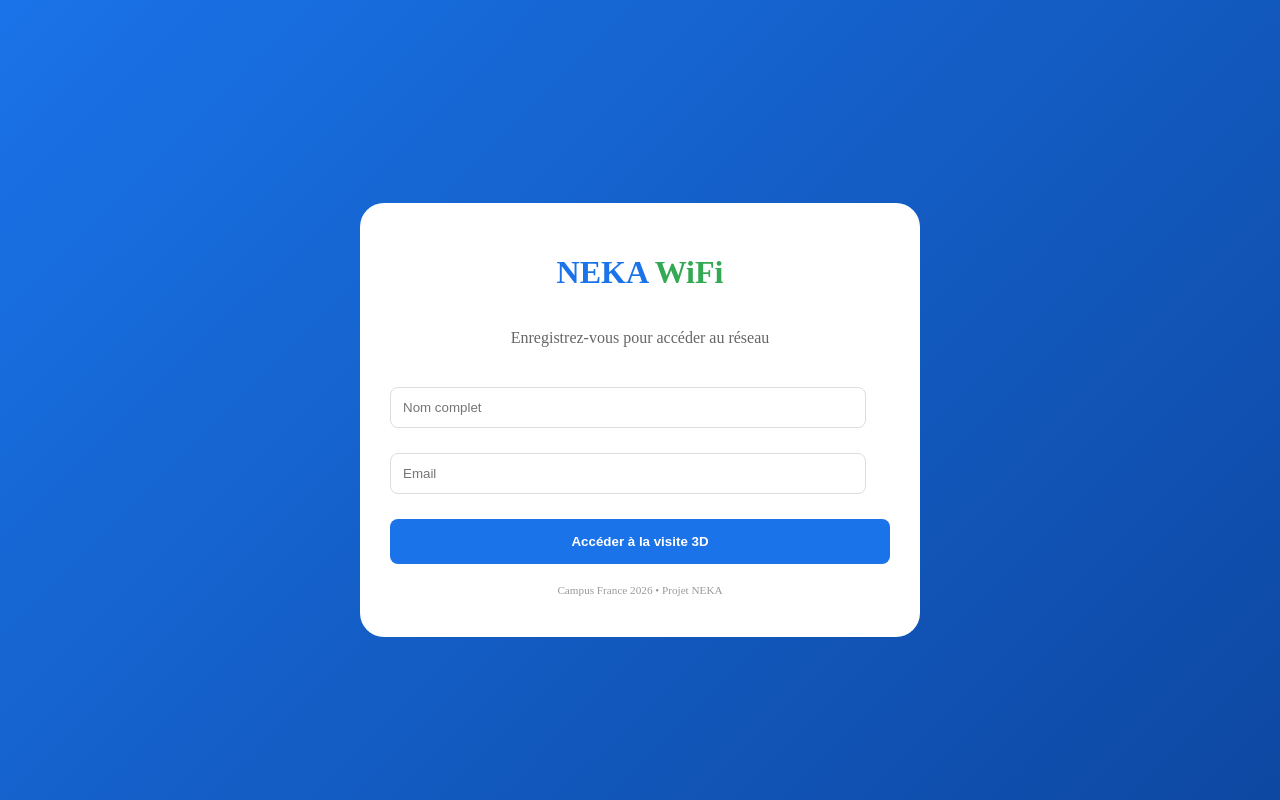
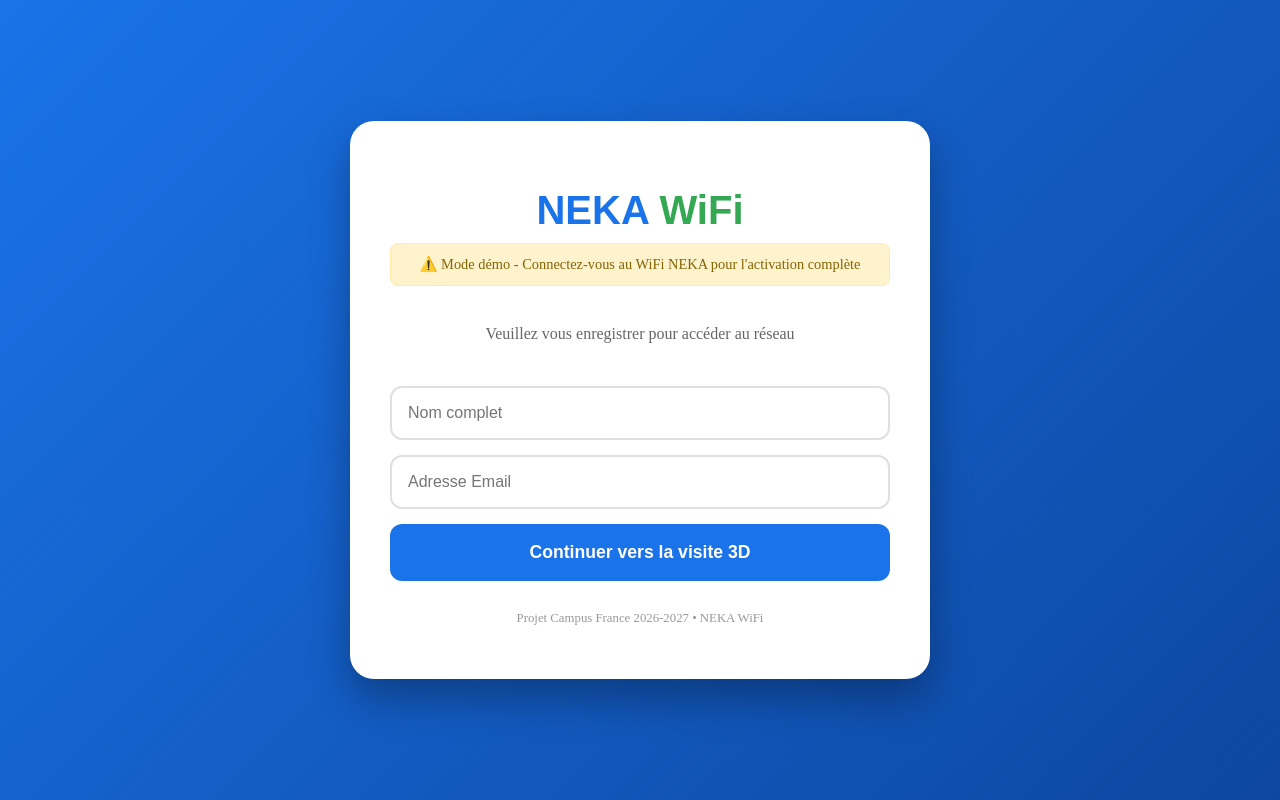
Before and after one commit to Abdoul-Lelou/PORTAL_NEKA, a React (Vite) app: page / in a window 1280 px wide. Built offline with nearby package versions, Linux system fonts and the light colour scheme.

Commit message:
token&app

```diff
--- a/src/App.jsx
+++ b/src/App.jsx
@@ -1,165 +1,266 @@
 import React, { useState, useEffect } from 'react';
-import sha256 from 'js-sha256'; // Ajoute cette dépendance : npm install js-sha256
 
 function App() {
   const [step, setStep] = useState(1);
-  const [fasParams, setFasParams] = useState(null); // On garde les params décodés
+  const [fasParams, setFasParams] = useState("");
   const [formData, setFormData] = useState({ name: '', email: '' });
   const [isLoading, setIsLoading] = useState(false);
-  const [timeLeft, setTimeLeft] = useState(10);
-  const [canActivate, setCanActivate] = useState(false);
-  const [isConnected, setIsConnected] = useState(false);
-
-  const FASKY = "1234567890"; // Ta clé secrète (à changer en prod !)
+  const [error, setError] = useState("");
 
   useEffect(() => {
+    // Récupérer les paramètres FAS de l'URL
     const urlParams = new URLSearchParams(window.location.search);
+    const fas = urlParams.get('fas');
 
-    if (urlParams.get('status') === 'connected') {
-      setIsConnected(true);
-      return;
-    }
-
-    const fas = urlParams.get('fas');
     if (fas) {
-      // Décodage direct dans le frontend
-      const decoded = Buffer.from(fas, 'base64').toString('utf-8');
-      const params = {};
-      decoded.split(/[,&]/).forEach(pair => {
-        const [k, v] = pair.split('=');
-        if (k && v) params[k] = decodeURIComponent(v);
-      });
-      setFasParams(params);
+      setFasParams(`fas=${fas}`);
+      console.log("✅ Paramètres FAS détectés");
+    } else {
+      console.warn("⚠️ Aucun paramètre FAS détecté - Mode démo");
+      setError("Mode démo - Connectez-vous au WiFi NEKA pour l'activation complète");
     }
   }, []);
 
-  // Timer
-  useEffect(() => {
-    if (step === 2 && timeLeft > 0) {
-      const timer = setTimeout(() => setTimeLeft(timeLeft - 1), 1000);
-      return () => clearTimeout(timer);
-    } else if (timeLeft === 0) {
-      setCanActivate(true);
-    }
-  }, [step, timeLeft]);
+  const handleInputChange = (e) => {
+    setFormData({
+      ...formData,
+      [e.target.name]: e.target.value
+    });
+  };
 
   const handleSubmit = (e) => {
     e.preventDefault();
-    if (!formData.name || !formData.email) return;
-    setStep(2);
-  };
 
-  const handleActivateInternet = () => {
-    if (!fasParams) {
-      alert("Erreur : reconnectez-vous au WiFi");
+    if (!formData.name || !formData.email) {
+      alert("Veuillez remplir tous les champs");
       return;
     }
 
     setIsLoading(true);
 
-    const hid = fasParams.hid;
-    const gatewayaddress = fasParams.gatewayaddress;
+    // Simuler l'enregistrement (vous pouvez envoyer à une API ici)
+    setTimeout(() => {
+      console.log("Inscription:", formData);
+      setStep(2);
+      setIsLoading(false);
+    }, 1000);
+  };
 
-    if (!hid || !gatewayaddress) {
-      alert("Paramètres manquants");
-      setIsLoading(false);
+  const handleActivateInternet = () => {
+    if (!fasParams) {
+      alert("Erreur: Paramètres d'authentification manquants. Reconnectez-vous au WiFi NEKA.");
       return;
     }
 
-    // Calcul du hash directement dans le navigateur
-    const hash = sha256(hid + FASKY);
-
-    const successPage = "https://portal-neka-3yhx.vercel.app/?status=connected";
-
-    const [gw_addr, gw_port] = gatewayaddress.split(':');
-    const authUrl = `http://${gw_addr}:${gw_port}/opennds_auth/?tok=${hid}&hash=${hash}&redir=${encodeURIComponent(successPage)}`;
-
-    // Redirection complète → contourne Mixed Content
-    window.location.href = authUrl;
+    // Rediriger vers l'API d'authentification
+    window.location.href = `/api/auth?${fasParams}`;
   };
-
-  if (isConnected) {
-    return (
-      <div style={styles.container}>
-        <div style={styles.card}>
-          <h1 style={styles.title}>NEKA <span style={styles.wifi}>WiFi</span></h1>
-          <div style={styles.successZone}>
-            <div style={{fontSize: '4rem', marginBottom: '20px'}}>🎉</div>
-            <p style={styles.readyText}>VOUS ÊTES CONNECTÉ !</p>
-            <p style={{color: '#666', marginBottom: '30px'}}>Profitez de votre navigation internet.</p>
-            <button onClick={() => window.location.href = 'https://google.com'} style={styles.button}>
-              Aller sur Google
-            </button>
-          </div>
-          <p style={styles.footer}>Campus France 2026</p>
-        </div>
-      </div>
-    );
-  }
 
   return (
     <div style={styles.container}>
       <div style={styles.card}>
-        <h1 style={styles.title}>NEKA <span style={styles.wifi}>WiFi</span></h1>
+        <h1 style={styles.title}>
+          NEKA <span style={styles.wifi}>WiFi</span>
+        </h1>
+
+        {error && (
+          <div style={styles.warningBanner}>
+            ⚠️ {error}
+          </div>
+        )}
 
         {step === 1 ? (
           <form onSubmit={handleSubmit} style={styles.form}>
-            <p style={styles.subtitle}>Enregistrez-vous pour accéder au réseau</p>
-            <input name="name" placeholder="Nom complet" required style={styles.input} onChange={(e) => setFormData({...formData, name: e.target.value})} />
-            <input name="email" type="email" placeholder="Email" required style={styles.input} onChange={(e) => setFormData({...formData, email: e.target.value})} />
-            <button type="submit" style={styles.button}>Accéder à la visite 3D</button>
+            <p style={styles.subtitle}>
+              Veuillez vous enregistrer pour accéder au réseau
+            </p>
+
+            <input
+              type="text"
+              name="name"
+              placeholder="Nom complet"
+              required
+              style={styles.input}
+              value={formData.name}
+              onChange={handleInputChange}
+              disabled={isLoading}
+            />
+
+            <input
+              type="email"
+              name="email"
+              placeholder="Adresse Email"
+              required
+              style={styles.input}
+              value={formData.email}
+              onChange={handleInputChange}
+              disabled={isLoading}
+            />
+
+            <button
+              type="submit"
+              style={{
+                ...styles.button,
+                opacity: isLoading ? 0.6 : 1,
+                cursor: isLoading ? 'not-allowed' : 'pointer'
+              }}
+              disabled={isLoading}
+            >
+              {isLoading ? "Chargement..." : "Continuer vers la visite 3D"}
+            </button>
           </form>
         ) : (
           <div style={styles.successZone}>
-            <div style={styles.adHeader}>
-              {canActivate ? (
-                <p style={styles.readyText}>🚀 Internet est prêt !</p>
-              ) : (
-                <p style={styles.timerText}>Publicité : Accès internet dans <strong>{timeLeft}s</strong>...</p>
-              )}
-            </div>
+            <p style={styles.successText}>✅ Inscription réussie !</p>
+            <p style={styles.welcomeText}>
+              Bienvenue <strong>{formData.name}</strong> !
+            </p>
 
             <div style={styles.videoContainer}>
-              <iframe src="https://visite-3-d-1yfd.vercel.app/" style={styles.iframe} title="Visite 3D" />
+              <iframe
+                src="https://visite-3-d-1yfd.vercel.app/"
+                style={styles.iframe}
+                title="Visite 3D NEKA"
+                allow="accelerometer; gyroscope"
+              />
             </div>
 
             <button
               onClick={handleActivateInternet}
-              disabled={!canActivate || isLoading}
-              style={{
-                ...styles.authBtn,
-                background: canActivate ? '#34a853' : '#ccc',
-                cursor: canActivate ? 'pointer' : 'not-allowed'
-              }}
+              style={styles.authBtn}
             >
-              {isLoading ? "ACTIVATION..." : (canActivate ? "ACTIVER INTERNET" : `PATIENTEZ (${timeLeft}s)`)}
+              🚀 ACTIVER INTERNET MAINTENANT
             </button>
+
+            {!fasParams && (
+              <p style={styles.debugInfo}>
+                Debug: Reconnectez-vous au WiFi pour obtenir les paramètres FAS
+              </p>
+            )}
           </div>
         )}
-        <p style={styles.footer}>Campus France 2026 • Projet NEKA</p>
+
+        <p style={styles.footer}>
+          Projet Campus France 2026-2027 • NEKA WiFi
+        </p>
       </div>
     </div>
   );
 }
 
 const styles = {
-  container: { display: 'flex', justifyContent: 'center', alignItems: 'center', minHeight: '100vh', background: 'linear-gradient(135deg, #1a73e8 0%, #0d47a1 100%)', padding: '20px' },
-  card: { background: 'white', padding: '30px', borderRadius: '24px', maxWidth: '500px', width: '100%', textAlign: 'center' },
-  title: { fontSize: '2rem', color: '#1a73e8', fontWeight: '800' },
+  container: {
+    display: 'flex',
+    justifyContent: 'center',
+    alignItems: 'center',
+    minHeight: '100vh',
+    background: 'linear-gradient(135deg, #1a73e8 0%, #0d47a1 100%)',
+    padding: '20px',
+    boxSizing: 'border-box'
+  },
+  card: {
+    background: 'white',
+    padding: '40px',
+    borderRadius: '24px',
+    boxShadow: '0 20px 40px rgba(0,0,0,0.3)',
+    maxWidth: '500px',
+    width: '100%',
+    textAlign: 'center'
+  },
+  title: {
+    fontSize: '2.5rem',
+    marginBottom: '10px',
+    color: '#1a73e8',
+    fontWeight: '800',
+    fontFamily: 'sans-serif'
+  },
   wifi: { color: '#34a853' },
-  input: { padding: '12px', borderRadius: '8px', border: '1px solid #ddd', marginBottom: '10px', width: '90%' },
-  button: { padding: '15px', borderRadius: '8px', border: 'none', background: '#1a73e8', color: 'white', fontWeight: 'bold', width: '100%' },
-  subtitle: { color: '#666', marginBottom: '25px' },
-  form: { display: 'flex', flexDirection: 'column', gap: '15px' },
+  subtitle: {
+    color: '#666',
+    marginBottom: '25px',
+    fontSize: '1rem',
+    lineHeight: '1.5'
+  },
+  warningBanner: {
+    background: '#fff3cd',
+    color: '#856404',
+    padding: '12px',
+    borderRadius: '8px',
+    marginBottom: '20px',
+    fontSize: '0.9rem',
+    border: '1px solid #ffeaa7'
+  },
+  form: {
+    display: 'flex',
+    flexDirection: 'column',
+    gap: '15px'
+  },
+  input: {
+    padding: '16px',
+    borderRadius: '12px',
+    border: '2px solid #e0e0e0',
+    fontSize: '1rem',
+    transition: 'border 0.3s',
+    outline: 'none'
+  },
+  button: {
+    padding: '18px',
+    borderRadius: '12px',
+    border: 'none',
+    background: '#1a73e8',
+    color: 'white',
+    fontWeight: 'bold',
+    fontSize: '1.1rem',
+    cursor: 'pointer',
+    transition: 'background 0.3s'
+  },
   successZone: { textAlign: 'center' },
-  adHeader: { marginBottom: '15px', padding: '10px', borderRadius: '8px', background: '#f8f9fa' },
-  timerText: { color: '#d93025', fontSize: '0.9rem', margin: 0 },
-  readyText: { color: '#34a853', fontWeight: 'bold', margin: 0 },
-  videoContainer: { borderRadius: '12px', overflow: 'hidden', border: '1px solid #eee', marginBottom: '15px' },
-  iframe: { width: '100%', height: '300px', border: 'none' },
-  authBtn: { width: '100%', padding: '18px', color: 'white', border: 'none', borderRadius: '12px', fontWeight: 'bold', fontSize: '1.1rem' },
-  footer: { marginTop: '20px', fontSize: '0.7rem', color: '#999' }
+  successText: {
+    color: '#34a853',
+    fontWeight: 'bold',
+    fontSize: '1.3rem',
+    marginBottom: '10px'
+  },
+  welcomeText: {
+    color: '#666',
+    fontSize: '1rem',
+    marginBottom: '20px'
+  },
+  videoContainer: {
+    borderRadius: '15px',
+    overflow: 'hidden',
+    border: '2px solid #e0e0e0',
+    marginBottom: '20px',
+    boxShadow: '0 4px 10px rgba(0,0,0,0.1)'
+  },
+  iframe: {
+    width: '100%',
+    height: '350px',
+    border: 'none'
+  },
+  authBtn: {
+    width: '100%',
+    padding: '20px',
+    background: '#34a853',
+    color: 'white',
+    border: 'none',
+    borderRadius: '12px',
+    fontWeight: 'bold',
+    fontSize: '1.2rem',
+    cursor: 'pointer',
+    transition: 'background 0.3s'
+  },
+  footer: {
+    marginTop: '30px',
+    fontSize: '0.8rem',
+    color: '#999'
+  },
+  debugInfo: {
+    marginTop: '15px',
+    fontSize: '0.75rem',
+    color: '#d93025',
+    fontStyle: 'italic'
+  }
 };
 
-
 export default App;
```
Also changed, not shown: api/auth.js (added, +136 -0 lines).
